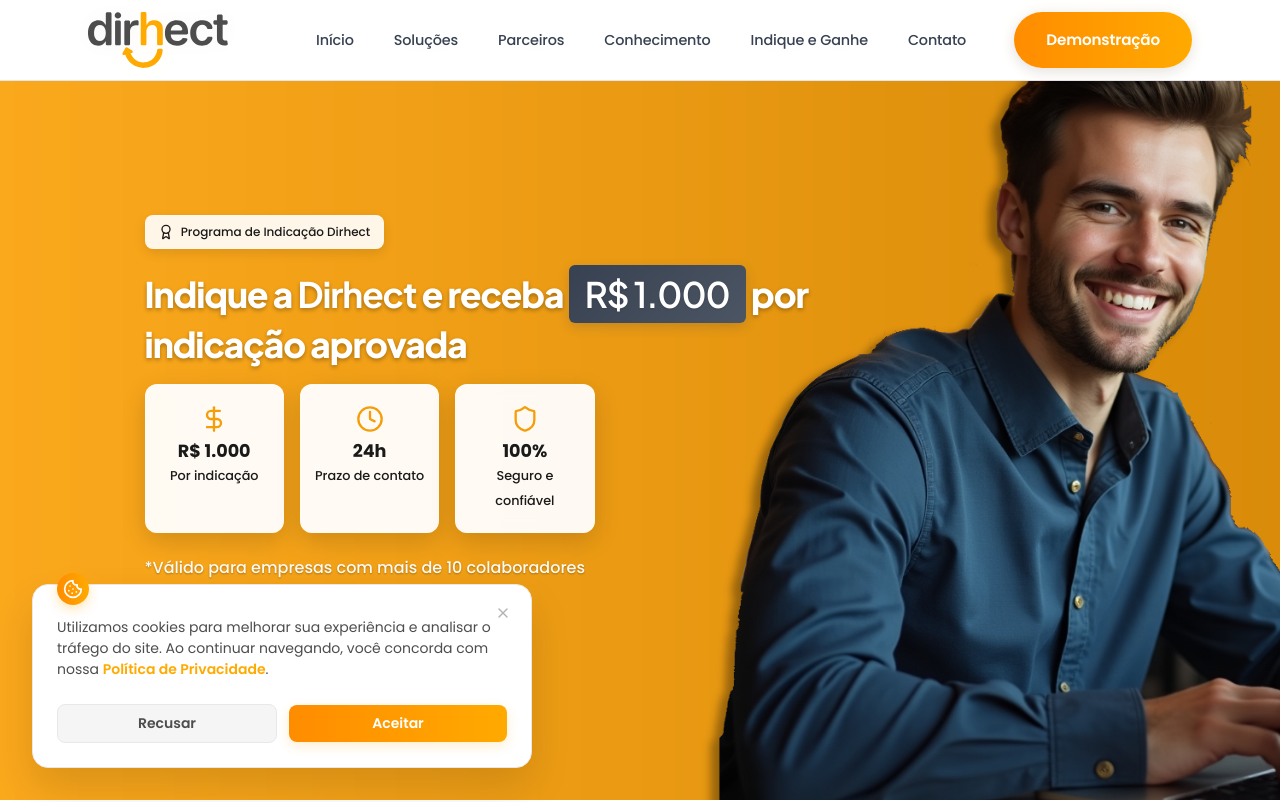
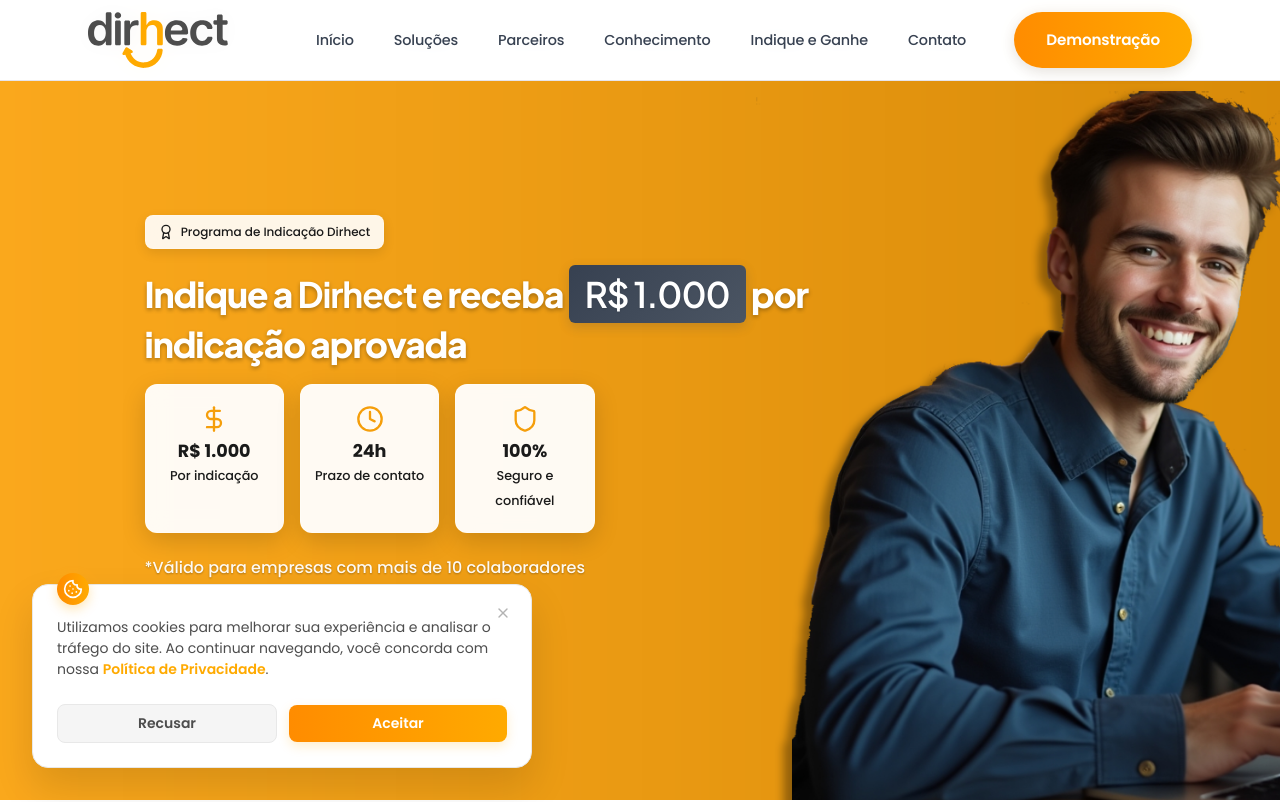
Before and after one commit to ariany-f/dirhect-institucional, a React (Vite) app in the folder dirhect-website/: page /indique-ganhe in a window 1280 px wide. Shown: the top 802 px of the page. Built offline with nearby package versions, Linux system fonts and the light colour scheme; no server answers.

Commit message:
Atualiza a imagem de fundo do componente Hero na página "Indique Ganhe" para uma versão mais genérica, melhorando a consistência visual do site.

```diff
--- a/dirhect-website/src/pages/IndiqueGanhe.jsx
+++ b/dirhect-website/src/pages/IndiqueGanhe.jsx
@@ -225,7 +225,7 @@
       <section className="indique-hero">
         <div className="indique-hero-background">
           <img
-            src="/images/hero_desktop_11f701c266.png"
+            src="/images/hero_desktop.png"
             alt="Background hero"
             className="indique-hero-bg-image"
           />
```
